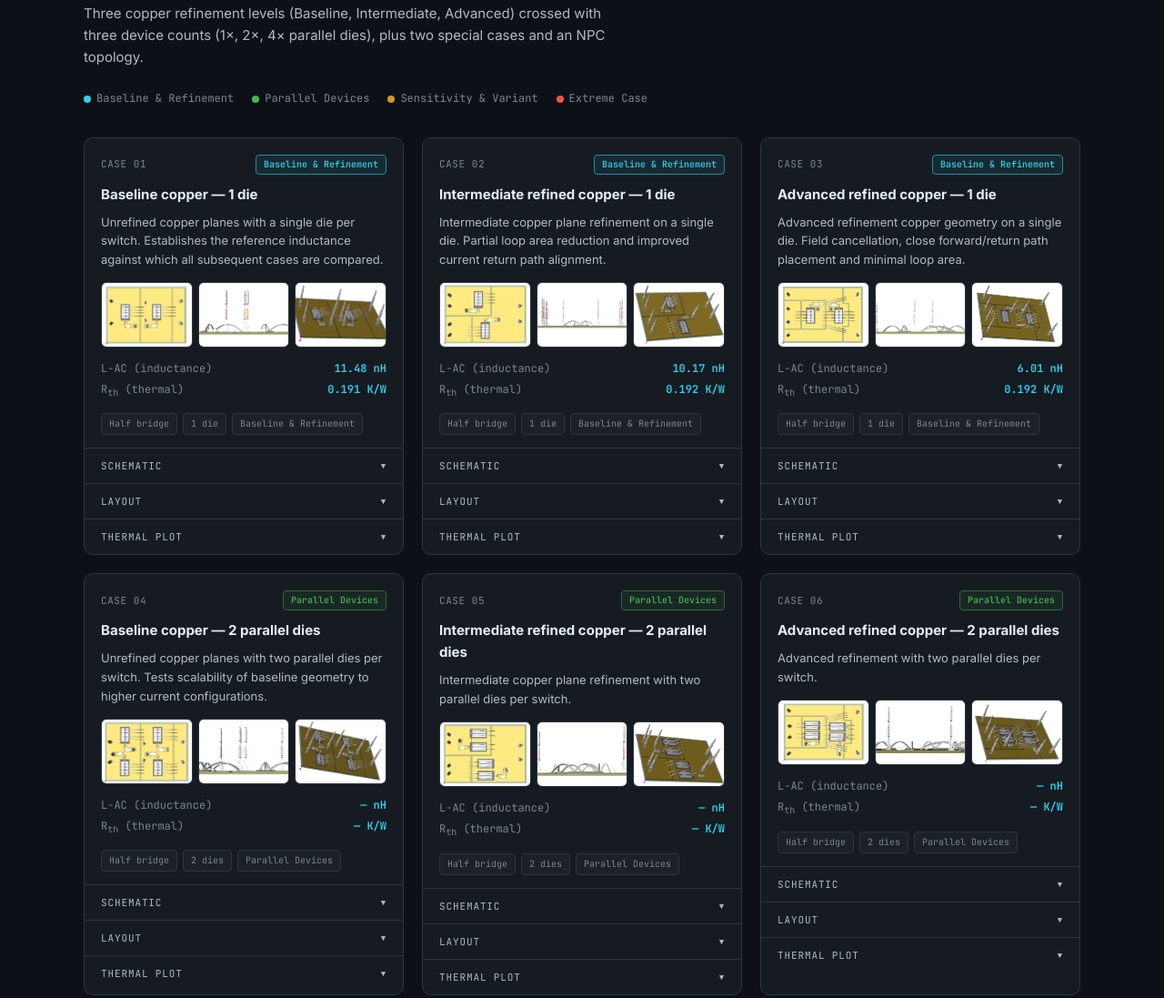
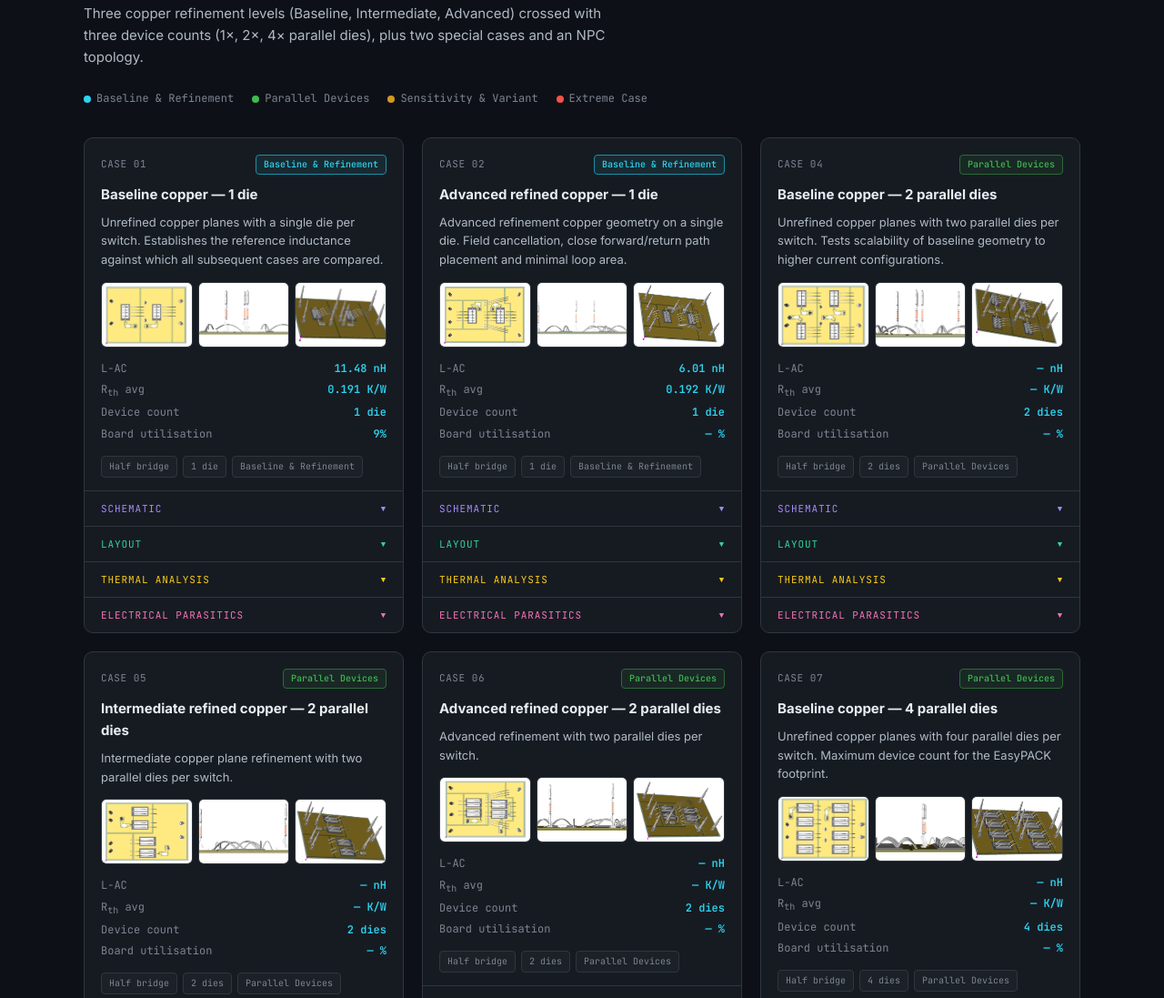
Before and after one commit to jor0214/Power-Module-Benchmark-Suite, a plain HTML site: page test.html in a window 1280 px wide. Shown: the part 1515-2612 px from the top of the page at 91% size. Drawn offline with Linux system fonts and the light colour scheme.

Commit message:
Add files via upload

```diff
--- a/test.html
+++ b/test.html
@@ -186,10 +186,23 @@
     width: 100%; display: flex; justify-content: space-between; align-items: center;
     padding: 12px 18px; background: none; border: none; cursor: pointer;
     font-family: 'JetBrains Mono', monospace; font-size: 11px; letter-spacing: 0.08em;
-    text-transform: uppercase; color: var(--text-dim); transition: color 0.15s;
+    text-transform: uppercase; color: var(--text); transition: color 0.15s;
   }
-  .dropdown-trigger:hover { color: var(--text); }
-  .dropdown-trigger.open { color: var(--cyan); }
+  .dropdown-trigger:hover { opacity: 0.8; }
+  .dropdown-trigger.open { opacity: 1; }
+  .dropdown-trigger[data-type="schematic"] { color: #a78bfa; }
+  .dropdown-trigger[data-type="layout"] { color: #34d399; }
+  .dropdown-trigger[data-type="thermal"] { color: #facc15; }
+  .dropdown-trigger[data-type="electrical"] { color: #f472b6; }
+
+  /* DATA TABLES */
+  .data-table { width: 100%; border-collapse: collapse; margin-top: 4px; }
+  .data-table tr { border-bottom: 1px solid var(--border); }
+  .data-table tr:last-child { border-bottom: none; }
+  .data-table td { padding: 8px 4px; font-size: 12px; font-family: 'JetBrains Mono', monospace; }
+  .data-table td:first-child { color: var(--text-dim); }
+  .data-table td:last-child { color: var(--cyan); text-align: right; font-weight: 600; }
+  .data-table .section-header td { color: var(--text-muted); font-size: 10px; letter-spacing: 0.1em; text-transform: uppercase; padding-top: 12px; }
   .dropdown-arrow { font-size: 9px; transition: transform 0.2s; }
   .dropdown-trigger.open .dropdown-arrow { transform: rotate(180deg); }
   .dropdown-content { display: none; padding: 12px 18px 18px; }
@@ -231,7 +244,7 @@
   .thermal-scale-info h3 { font-size: 16px; font-weight: 700; margin-bottom: 6px; }
   .thermal-scale-info p { font-size: 13px; color: var(--text-dim); max-width: 340px; line-height: 1.6; }
   .thermal-scale-img {
-    flex: 1; min-width: 280px; max-width: 500px;
+    width: 160px; flex-shrink: 0;
     border-radius: 8px; border: 1px solid var(--border); background: var(--bg3);
     overflow: hidden;
   }
@@ -545,7 +558,9 @@
     imgFolder: "Thesis Images (Benchmarks)/Pictures_E",
     top: "PM1000_E_TOP.png", front: "PM1000_E_FRONT.png", angle: "PM1000_E_ANGLE.png",
     schematic: "schematic_E.png", layout: "layout_E.png",
-    thermal_img: "Thermal_commonscale/E.png"
+    thermal_img: "Thermal_commonscale/E.png",
+    rth: "0.191 K/W", tu1: "21.91°C", tu2: "21.91°C", rthu1: "0.191 K/W", rthu2: "0.191 K/W",
+    lac: "11.48 nH", rac: "18.4 mΩ", cdcp: "178.52 pF", cac: "180.07 pF", utilisation: "9%"
   },
   {
     num: "CASE 02", tag: "Baseline & Refinement", tagClass: "tag-blue",
@@ -556,10 +571,8 @@
     imgFolder: "Thesis Images (Benchmarks)/Pictures_M",
     top: "PM1000_M_TOP.png", front: "PM1000_M_FRONT.png", angle: "PM1000_M_ANGLE.png",
     schematic: "schematic_M.png", layout: "layout_M.png",
-    thermal_img: "Thermal_commonscale/M.png"
-  },
-  {
-    num: "CASE 03", tag: "Baseline & Refinement", tagClass: "tag-blue",
+    thermal_img: "Thermal_commonscale/M.png",
+    rth: "0.192 K/W", tu1: "— °C", tu2: "— °C", rthu1: "— K/W", rthu2: "— K/W", lac: "10.17 nH", rac: "— mΩ", cdcp: "— pF", cac: "— pF", utilisation: "— %", tag: "Baseline & Refinement", tagClass: "tag-blue",
     title: "Advanced refined copper — 1 die",
     desc: "Advanced refinement copper geometry on a single die. Field cancellation, close forward/return path placement and minimal loop area.",
     inductance: "6.01 nH", thermal: "0.192 K/W",
@@ -567,7 +580,8 @@
     imgFolder: "Thesis Images (Benchmarks)/Pictures_D",
     top: "PM1000_D_TOP.png", front: "PM1000_D_FRONT.png", angle: "PM1000_D_ANGLE.png",
     schematic: "schematic_D.png", layout: "layout_D.png",
-    thermal_img: "Thermal_commonscale/D.png"
+    thermal_img: "Thermal_commonscale/D.png",
+    rth: "0.192 K/W", tu1: "— °C", tu2: "— °C", rthu1: "— K/W", rthu2: "— K/W", lac: "6.01 nH", rac: "— mΩ", cdcp: "— pF", cdcn: "— pF", cac: "— pF", utilisation: "— %"
   },
   {
     num: "CASE 04", tag: "Parallel Devices", tagClass: "tag-green",
@@ -578,7 +592,8 @@
     imgFolder: "Thesis Images (Benchmarks)/Pictures_E_2P",
     top: "PM1000_E_2P_TOP.png", front: "PM1000_E_2P_FRONT.png", angle: "PM1000_E_2P_ANGLE.png",
     schematic: "schematic_E_2P.png", layout: "layout_E_2P.png",
-    thermal_img: "Thermal_commonscale/E_2P.png"
+    thermal_img: "Thermal_commonscale/E_2P.png",
+    rth: "— K/W", tu1: "— °C", tu2: "— °C", rthu1: "— K/W", rthu2: "— K/W", lac: "— nH", rac: "— mΩ", cdcp: "— pF", cac: "— pF", utilisation: "— %"
   },
   {
     num: "CASE 05", tag: "Parallel Devices", tagClass: "tag-green",
@@ -589,7 +604,8 @@
     imgFolder: "Thesis Images (Benchmarks)/Pictures_M_2P",
     top: "PM1000_M_2P_TOP.png", front: "PM1000_M_2P_FRONT.png", angle: "PM1000_M_2P_ANGLE.png",
     schematic: "schematic_M_2P.png", layout: "layout_M_2P.png",
-    thermal_img: "Thermal_commonscale/M_2P.png"
+    thermal_img: "Thermal_commonscale/M_2P.png",
+    rth: "— K/W", tu1: "— °C", tu2: "— °C", rthu1: "— K/W", rthu2: "— K/W", lac: "— nH", rac: "— mΩ", cdcp: "— pF", cac: "— pF", utilisation: "— %"
   },
   {
     num: "CASE 06", tag: "Parallel Devices", tagClass: "tag-green",
@@ -600,7 +616,8 @@
     imgFolder: "Thesis Images (Benchmarks)/Pictures_D_2P",
     top: "PM1000_D_2P_TOP.png", front: "PM1000_D_2P_FRONT.png", angle: "PM1000_D_2P_ANGLE.png",
     schematic: "schematic_D_2P.png", layout: "layout_D_2P.png",
-    thermal_img: "Thermal_commonscale/D_2P.png"
+    thermal_img: "Thermal_commonscale/D_2P.png",
+    rth: "— K/W", tu1: "— °C", tu2: "— °C", rthu1: "— K/W", rthu2: "— K/W", lac: "— nH", rac: "— mΩ", cdcp: "— pF", cac: "— pF", utilisation: "— %"
   },
   {
     num: "CASE 07", tag: "Parallel Devices", tagClass: "tag-green",
@@ -611,7 +628,8 @@
     imgFolder: "Thesis Images (Benchmarks)/Pictures_E_4P",
     top: "PM1000_E_4P_TOP.png", front: "PM1000_E_4P_FRONT.png", angle: "PM1000_E_4P_ANGLE.png",
     schematic: "schematic_E_4P.png", layout: "layout_E_4P.png",
-    thermal_img: "Thermal_commonscale/E_4P.png"
+    thermal_img: "Thermal_commonscale/E_4P.png",
+    rth: "— K/W", tu1: "— °C", tu2: "— °C", rthu1: "— K/W", rthu2: "— K/W", lac: "— nH", rac: "— mΩ", cdcp: "— pF", cac: "— pF", utilisation: "— %"
   },
   {
     num: "CASE 08", tag: "Parallel Devices", tagClass: "tag-green",
@@ -622,7 +640,8 @@
     imgFolder: "Thesis Images (Benchmarks)/Pictures_M_4P",
     top: "PM1000_M_4P_TOP.png", front: "PM1000_M_4P_FRONT.png", angle: "PM1000_M_4P_ANGLE.png",
     schematic: "schematic_M_4P.png", layout: "layout_M_4P.png",
-    thermal_img: "Thermal_commonscale/M_4P.png"
+    thermal_img: "Thermal_commonscale/M_4P.png",
+    rth: "— K/W", tu1: "— °C", tu2: "— °C", rthu1: "— K/W", rthu2: "— K/W", lac: "— nH", rac: "— mΩ", cdcp: "— pF", cac: "— pF", utilisation: "— %"
   },
   {
     num: "CASE 09", tag: "Parallel Devices", tagClass: "tag-green",
@@ -633,7 +652,8 @@
     imgFolder: "Thesis Images (Benchmarks)/Pictures_D_4P",
     top: "PM1000_D_4P_TOP.png", front: "PM1000_D_4P_FRONT.png", angle: "PM1000_D_4P_ANGLE.png",
     schematic: "schematic_D_4P.png", layout: "layout_D_4P.png",
-    thermal_img: "Thermal_commonscale/D_4P.png"
+    thermal_img: "Thermal_commonscale/D_4P.png",
+    rth: "— K/W", tu1: "— °C", tu2: "— °C", rthu1: "— K/W", rthu2: "— K/W", lac: "— nH", rac: "— mΩ", cdcp: "— pF", cac: "— pF", utilisation: "— %"
   },
   {
     num: "CASE 10", tag: "Sensitivity & Variant", tagClass: "tag-orange",
@@ -644,7 +664,8 @@
     imgFolder: "Thesis Images (Benchmarks)/Pictures_D_4P_gates",
     top: "PM1000_4P_gates_TOP.png", front: "PM1000_4P_gates_FRONT.png", angle: "PM1000_4P_gates_ANGLE.png",
     schematic: "schematic_D_4P_gates.png", layout: "layout_D_4P_gates.png",
-    thermal_img: "Thermal_commonscale/D_4P_gates.png"
+    thermal_img: "Thermal_commonscale/D_4P_gates.png",
+    rth: "— K/W", tu1: "— °C", tu2: "— °C", rthu1: "— K/W", rthu2: "— K/W", lac: "— nH", rac: "— mΩ", cdcp: "— pF", cac: "— pF", utilisation: "— %"
   },
   {
     num: "CASE 11", tag: "Sensitivity & Variant", tagClass: "tag-orange",
@@ -655,7 +676,8 @@
     imgFolder: "Thesis Images (Benchmarks)/Pictures_D_4P_bp",
     top: "PM1000_D_4P_bp_TOP.png", front: "PM1000_D_4P_bp_FRONT.png", angle: "PM1000_D_4P_bp_ANGLE.png",
     schematic: "schematic_D_4P_bp.png", layout: "layout_D_4P_bp.png",
-    thermal_img: "Thermal_commonscale/D_4P_bp.png"
+    thermal_img: "Thermal_commonscale/D_4P_bp.png",
+    rth: "— K/W", tu1: "— °C", tu2: "— °C", rthu1: "— K/W", rthu2: "— K/W", lac: "— nH", rac: "— mΩ", cdcp: "— pF", cac: "— pF", utilisation: "— %"
   },
   {
     num: "CASE 12", tag: "Extreme Case", tagClass: "tag-red",
@@ -666,7 +688,8 @@
     imgFolder: "Thesis Images (Benchmarks)/Pictures_NPC",
     top: "NPC_TOP.png", front: "NPC_FRONT.png", angle: "NPC_ANGLE.png",
     schematic: "schematic_NPC.png", layout: "layout_NPC.png",
-    thermal_img: "Thermal_commonscale/NPC.png"
+    thermal_img: "Thermal_commonscale/NPC.png",
+    rth: "— K/W", tu1: "— °C", tu2: "— °C", rthu1: "— K/W", rthu2: "— K/W", lac: "— nH", rac: "— mΩ", cdcp: "— pF", cac: "— pF", utilisation: "— %"
   }
 ];
 
@@ -717,8 +740,10 @@
       <div class="case-thumbs" id="thumbs-${c.num.replace(' ','')}"></div>
     </div>
     <div class="case-metrics">
-      <div class="metric"><span class="metric-label">L-AC (inductance)</span><span class="metric-value">${c.inductance}</span></div>
-      <div class="metric"><span class="metric-label">R<sub>th</sub> (thermal)</span><span class="metric-value">${c.thermal}</span></div>
+      <div class="metric"><span class="metric-label">L-AC</span><span class="metric-value">${c.inductance}</span></div>
+      <div class="metric"><span class="metric-label">R<sub>th</sub> avg</span><span class="metric-value">${c.thermal}</span></div>
+      <div class="metric"><span class="metric-label">Device count</span><span class="metric-value">${c.dies}</span></div>
+      <div class="metric"><span class="metric-label">Board utilisation</span><span class="metric-value">${c.utilisation}</span></div>
     </div>
     <div class="case-badges">
       <span class="badge">${c.topology}</span>
@@ -727,16 +752,39 @@
     </div>
     <div class="case-dropdowns">
       <div class="dropdown-item">
-        <button class="dropdown-trigger" onclick="toggleDropdown(this)">SCHEMATIC <span class="dropdown-arrow">▼</span></button>
+        <button class="dropdown-trigger" data-type="schematic" onclick="toggleDropdown(this)">SCHEMATIC <span class="dropdown-arrow">▼</span></button>
         <div class="dropdown-content" id="dd-sch-${c.num.replace(' ','')}"></div>
       </div>
       <div class="dropdown-item">
-        <button class="dropdown-trigger" onclick="toggleDropdown(this)">LAYOUT <span class="dropdown-arrow">▼</span></button>
+        <button class="dropdown-trigger" data-type="layout" onclick="toggleDropdown(this)">LAYOUT <span class="dropdown-arrow">▼</span></button>
         <div class="dropdown-content" id="dd-lay-${c.num.replace(' ','')}"></div>
       </div>
       <div class="dropdown-item">
-        <button class="dropdown-trigger" onclick="toggleDropdown(this)">THERMAL PLOT <span class="dropdown-arrow">▼</span></button>
-        <div class="dropdown-content" id="dd-th-${c.num.replace(' ','')}"></div>
+        <button class="dropdown-trigger" data-type="thermal" onclick="toggleDropdown(this)">THERMAL ANALYSIS <span class="dropdown-arrow">▼</span></button>
+        <div class="dropdown-content" id="dd-th-${c.num.replace(' ','')}">
+          <table class="data-table">
+            <tr class="section-header"><td colspan="2">Device Temperatures</td></tr>
+            <tr><td>U1 temperature</td><td>${c.tu1}</td></tr>
+            <tr><td>U2 temperature</td><td>${c.tu2}</td></tr>
+            <tr class="section-header"><td colspan="2">Thermal Resistance</td></tr>
+            <tr><td>R<sub>th</sub> U1</td><td>${c.rthu1}</td></tr>
+            <tr><td>R<sub>th</sub> U2</td><td>${c.rthu2}</td></tr>
+          </table>
+        </div>
+      </div>
+      <div class="dropdown-item">
+        <button class="dropdown-trigger" data-type="electrical" onclick="toggleDropdown(this)">ELECTRICAL PARASITICS <span class="dropdown-arrow">▼</span></button>
+        <div class="dropdown-content" id="dd-el-${c.num.replace(' ','')}">
+          <table class="data-table">
+            <tr class="section-header"><td colspan="2">Inductance</td></tr>
+            <tr><td>L-AC</td><td>${c.lac}</td></tr>
+            <tr class="section-header"><td colspan="2">Resistance</td></tr>
+            <tr><td>R-AC</td><td>${c.rac}</td></tr>
+            <tr class="section-header"><td colspan="2">Capacitance</td></tr>
+            <tr><td>C-DCP</td><td>${c.cdcp}</td></tr>
+            <tr><td>C-AC</td><td>${c.cac}</td></tr>
+          </table>
+        </div>
       </div>
     </div>`;
 
@@ -748,7 +796,7 @@
   );
   card.querySelector(`#dd-sch-${key}`).appendChild(makeDropdownImg(schemSrc, 'Schematic for ' + c.title));
   card.querySelector(`#dd-lay-${key}`).appendChild(makeDropdownImg(layoutSrc, 'Layout for ' + c.title));
-  card.querySelector(`#dd-th-${key}`).appendChild(makeDropdownImg(thermalSrc, 'Thermal for ' + c.title));
+  card.querySelector(`#dd-th-${key}`).insertBefore(makeDropdownImg(thermalSrc, 'Thermal for ' + c.title), card.querySelector(`#dd-th-${key}`).firstChild);
 
   return card;
 }
```
